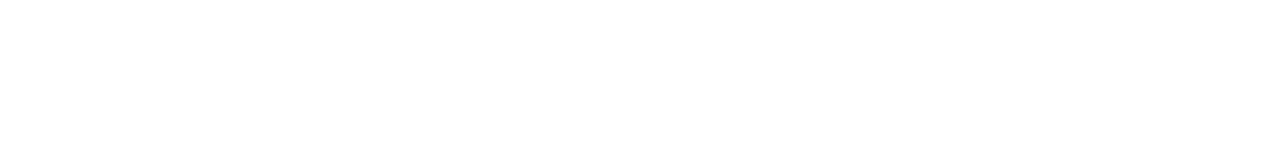
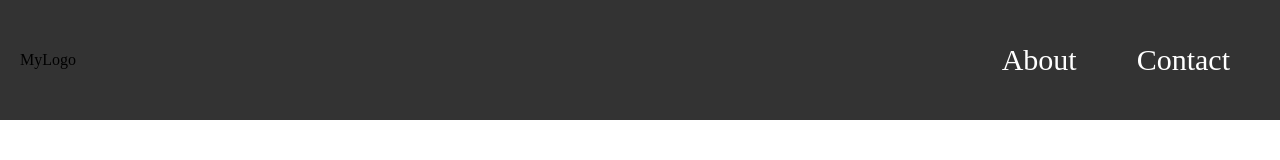
Before and after one commit to Pilot-Alpha/academic_video_finder, a plain HTML site: page index.html in a window 1280 px wide. Drawn offline with Linux system fonts and the light colour scheme.

Commit message:
Addition of Navbar

```diff
--- a/index.html
+++ b/index.html
@@ -3,9 +3,20 @@
 <head>
     <meta charset="UTF-8">
     <meta name="viewport" content="width=device-width, initial-scale=1.0">
-    <title>Document</title>
+    <title>Video Finder</title>
+
+    <link rel="stylesheet" href="style.css">
 </head>
 <body>
 
+    <nav class="navbar">
+        <div class="logo">MyLogo</div>
+        <ul class="nav-links">
+            <li><a href="#">About</a></li>
+            <li><a href="#">Contact</a></li>
+        </ul>
+    </nav>
+
+
 </body>
 </html>
--- a/style.css
+++ b/style.css
@@ -0,0 +1,30 @@
+body {
+  margin: 0;
+  padding: 0;
+}
+
+.navbar {
+  display: flex;
+  justify-content: space-between;
+  align-items: center;
+  padding: 10px 20px;
+  background-color: #333;
+  height: 100px;
+}
+
+.nav-links {
+  display: flex;
+  list-style: none;
+  margin: 0;
+  padding: 0;
+  font-size: 30px;
+}
+
+.nav-links li {
+  margin: 30px;
+}
+
+.nav-links a {
+  color: white;
+  text-decoration: none;
+}
```
